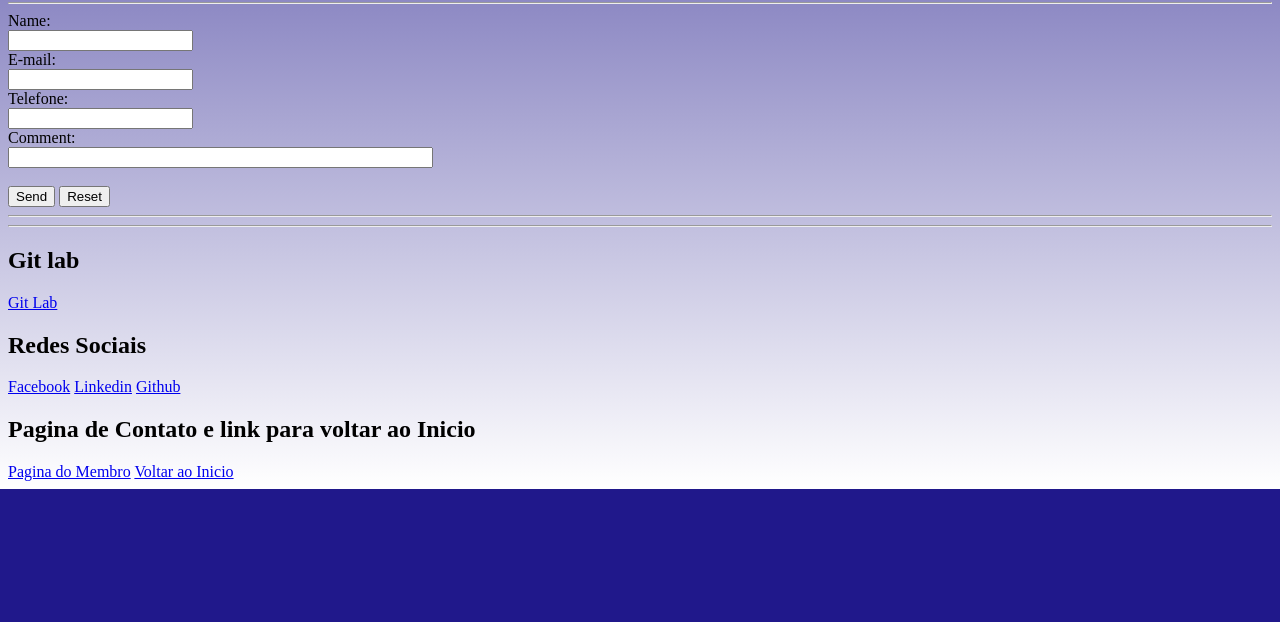
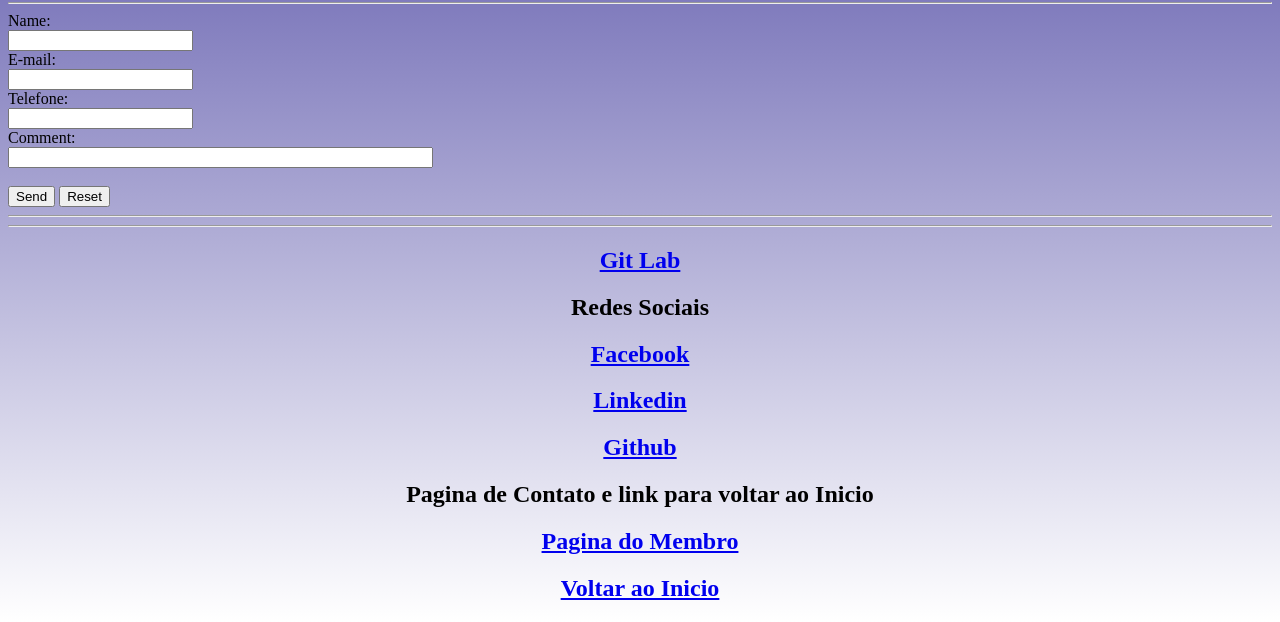
Before and after one commit to PedroRimes/Treinamento_IN_Junior_CSS1, a plain HTML site: page PaginaDeContato.html in a window 1280 px wide. Shown: the part 467-1089 px from the top of the page. Before the commit the page ends 956 px from the top, so only its background shows below. Drawn offline with Linux system fonts and the light colour scheme.

Commit message:
detalhe no rodapé

```diff
--- a/PaginaDeContato.html
+++ b/PaginaDeContato.html
@@ -42,14 +42,13 @@
         </form>
     <hr><hr>
     <footer>
-        <h2>Git lab</h2>
-        <a href="https://gitlab.com/PedroRimes" a>Git Lab</a></li>
-        <h2>Redes Sociais</h2>
-        <a href="https://www.facebook.com/profile.php?id=100013479099191" a>Facebook</a></li>
-        <a href="https://www.linkedin.com/in/pedro-rimes-307895185/" a>Linkedin</a></li>
-        <a href="https://github.com/PedroRimes" a>Github</a></li>
-        <h2>Pagina de Contato e link para voltar ao Inicio</h2>
-        <a href="Pedro.html" a>Pagina do Membro</a></li>
-        <a href="index.html" a>Voltar ao Inicio</a></li>
+        <h2 style= "text-align:center;"><a href="https://gitlab.com/PedroRimes" a>Git Lab</a></li>
+        <h2 style= "text-align:center;">Redes Sociais</h2>
+        <h2 style= "text-align:center;"><a href="https://www.facebook.com/profile.php?id=100013479099191" a>Facebook</a></li>
+        <h2 style= "text-align:center;"><a href="https://www.linkedin.com/in/pedro-rimes-307895185/" a>Linkedin</a></li>
+        <h2 style= "text-align:center;"><a href="https://github.com/PedroRimes" a>Github</a></li>
+        <h2 style= "text-align:center;">Pagina de Contato e link para voltar ao Inicio</h2>
+        <h2 style= "text-align:center;"><a href="Pedro.html" a>Pagina do Membro</a></li>
+        <h2 style= "text-align:center;"><a href="index.html" a>Voltar ao Inicio</a></li>
     </footer>
 </body>
```
Also changed, not shown: Pedro.html (+8 -9 lines), index.html (+1 -1 lines).
